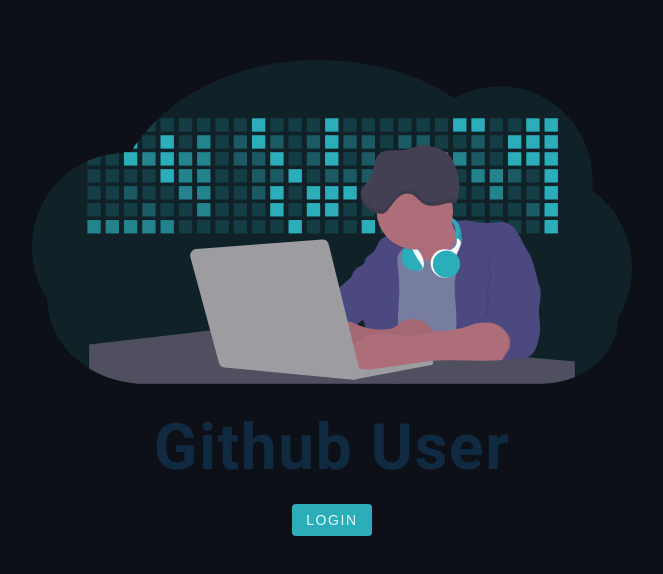
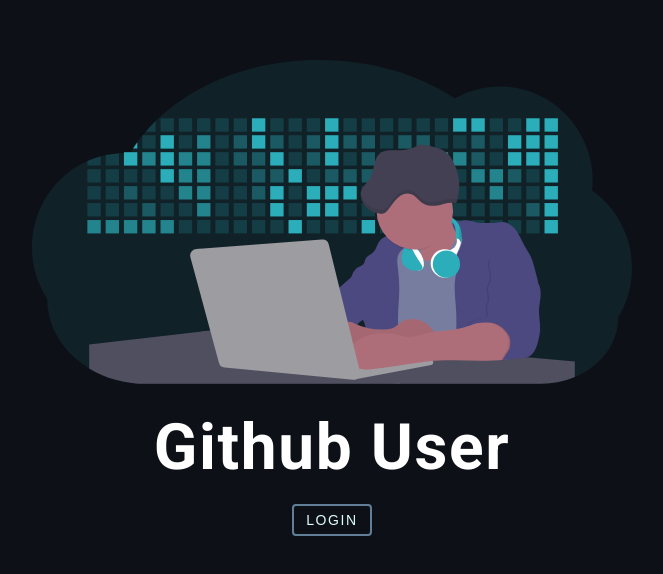
Before and after one commit to isinnur/search-github-users, a React (Create React App) app: page /login in a window 1280 px wide. Shown: the part 102-676 px from the top of the page, without its empty margins (308-971 px from the left). Built offline with nearby package versions, Linux system fonts and the light colour scheme; what react-fusioncharts would draw is missing.

Commit message:
change css

```diff
--- a/src/index.css
+++ b/src/index.css
@@ -69,15 +69,15 @@
 }
 
 ::-webkit-scrollbar-thumb {
-  background-color: #1a1d24;
+  background-color: #617d98;
 }
 
 ::-webkit-scrollbar-thumb:hover {
-  background-color: var(--clr-grey-5);
+  background-color: #46617a;
 }
 
 ::-webkit-scrollbar-track {
-  background: #0d1117;
+  background: #1a1d24;
 }
 
 *,
@@ -158,7 +158,7 @@
 
 .btn {
   text-transform: uppercase;
-  background: var(--clr-primary-5);
+  background: transparent;
   color: var(--clr-primary-10);
   padding: 0.375rem 0.75rem;
   letter-spacing: var(--spacing);
@@ -166,14 +166,14 @@
   font-weight: 400;
   transition: var(--transition);
   font-size: 0.875rem;
-  border: 2px solid transparent;
+  border: 2px solid var(--clr-grey-5);
   cursor: pointer;
   box-shadow: 0 1px 3px rgba(0, 0, 0, 0.2);
   border-radius: var(--radius);
 }
 .btn:hover {
-  background: var(--clr-primary-8);
-  color: var(--clr-primary-1);
+  background: var(--clr-grey-5);
+  color: #fff;
 }
 
 /* section */
--- a/src/pages/Error.js
+++ b/src/pages/Error.js
@@ -15,13 +15,14 @@
   min-height: 100vh;
   display: grid;
   place-items: center;
-  background: var(--clr-primary-10);
+  background: #0D1117;
   text-align: center;
   h1 {
     font-size: 10rem;
+    color:#617d98;
   }
   h3 {
-    color: var(--clr-grey-3);
+    color: #fff;
     margin-bottom: 1.5rem;
   }
 `;
--- a/src/pages/Login.js
+++ b/src/pages/Login.js
@@ -27,6 +27,7 @@
   }
   h1 {
     margin-bottom: 1.5rem;
+    color:#fff;
   }
 `;
 export default Login;
```
